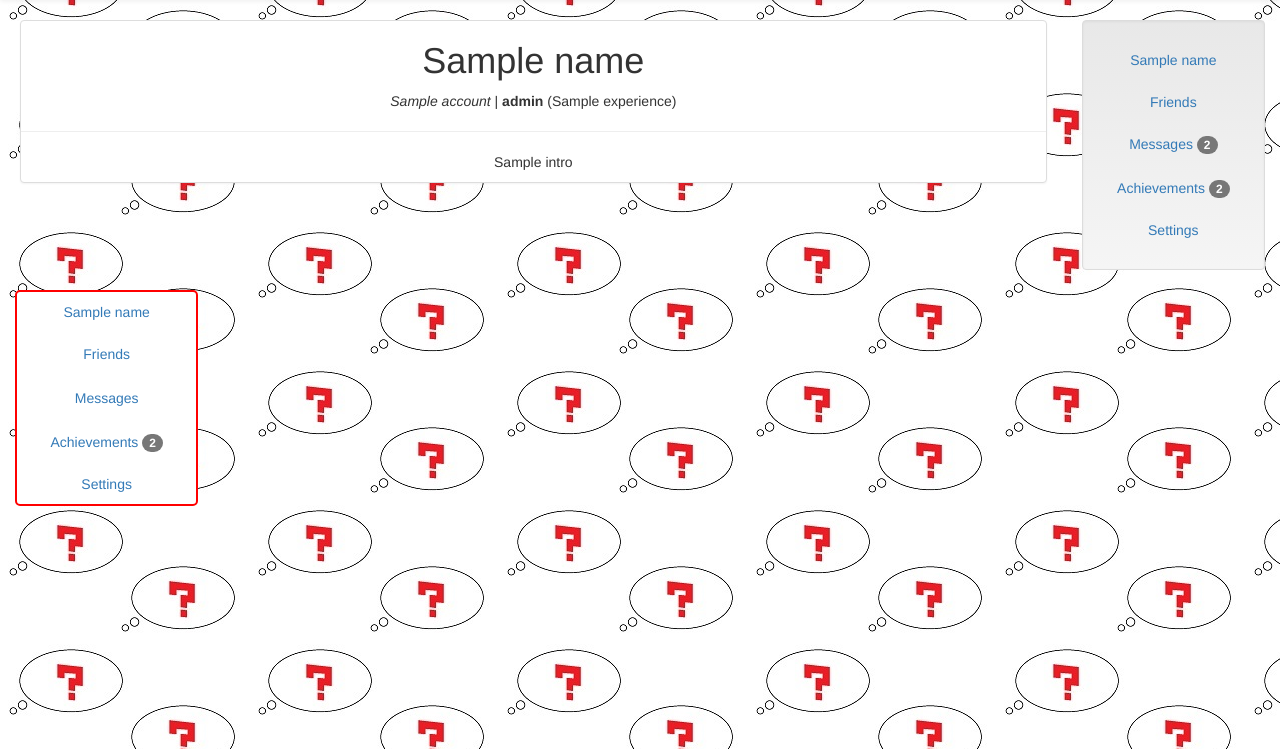
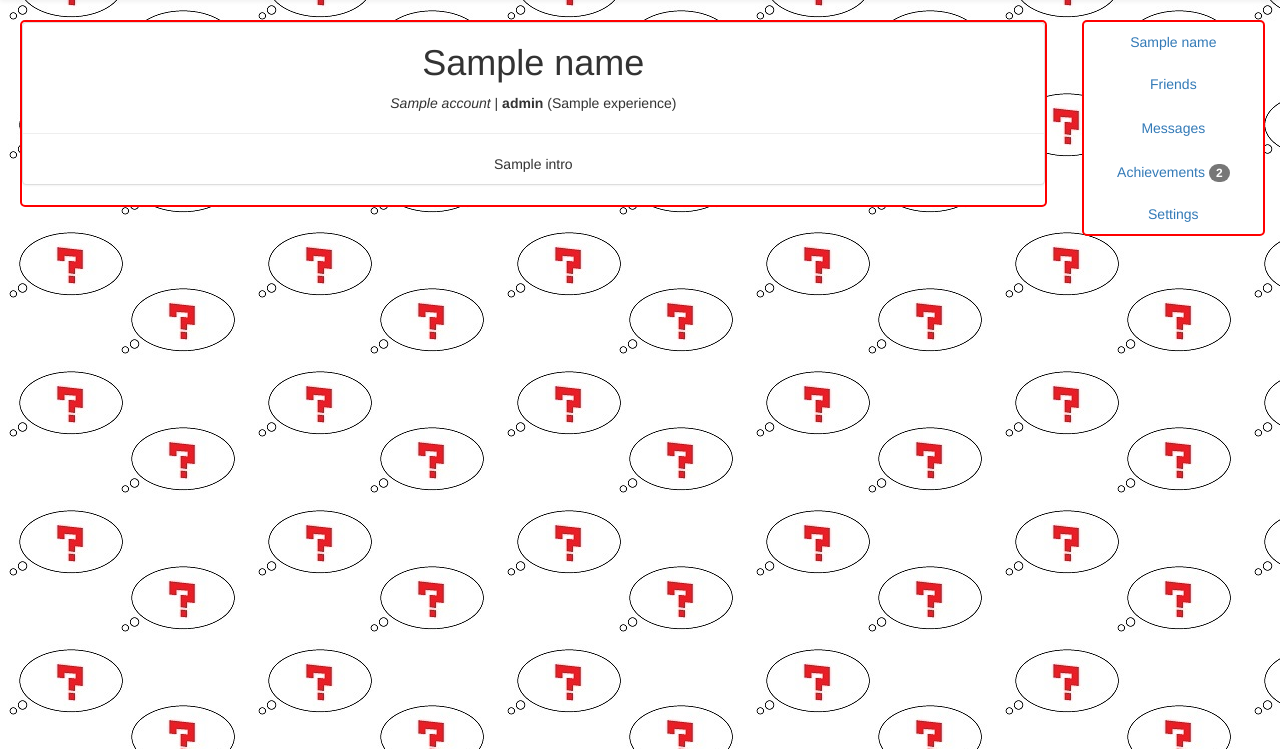
Before and after one commit to fishlinghu/QuizApp-WebApplication, a Python web app: template quizapp/quizapp/templates/info.html in a window 1280 px wide. Shown: the part 51-800 px from the top of the page. Run offline with Jinja, Linux system fonts and the light colour scheme; the template is opened without the code that fills it: most values are stand-ins (such as "Sample title", 1, 10 or a date in 2020); some libraries are stand-ins or nearby versions.

Commit message:
edited info page to reduce repetition

```diff
--- a/quizapp/quizapp/templates/info.html
+++ b/quizapp/quizapp/templates/info.html
@@ -11,6 +11,7 @@
 	{% block content %}
 	{{ super() }}
 	<div class="col-md-10 main-inner">
+		<div class="content">
 			<div class="panel panel-default">
 				<h1>{{ name }}</h1>
 				<p>
@@ -20,25 +21,11 @@
 				<p>{{ intro }}</p>
 			</div>
 		</div>
+	</div>
 
-	<div class="col-md-2">
-		<div class="well sidebar">
-			<ul class="nav nav-stacked">
-				<li class="active"><a>{{ name }}</a></li>
-				<li><a href="#">Friends</a></li>
-				<li>
-					<a data-toggle="collapse" href="#collapseMessages">
-						Messages <span class="badge">2</span>
-					</a>
-				</li>
-				<li id="collapseMessages" class="collapse" data-toggle="false" style="height:0px">
-					You have no new messages
-				</li>
-				<li><a href="#">Achievements <span class="badge">2</span></a></li>
-				<li><a href="#">Settings</a></li>
-			</ul>
-		</div>
-	</div>
+	{% endblock %}
+	{% block sidebar %}
+	{{ super() }}
 	{% endblock %}
 	{% block script %}
 	{{ super() }}
```
Lines whose indentation alone changed are shown as unchanged.
